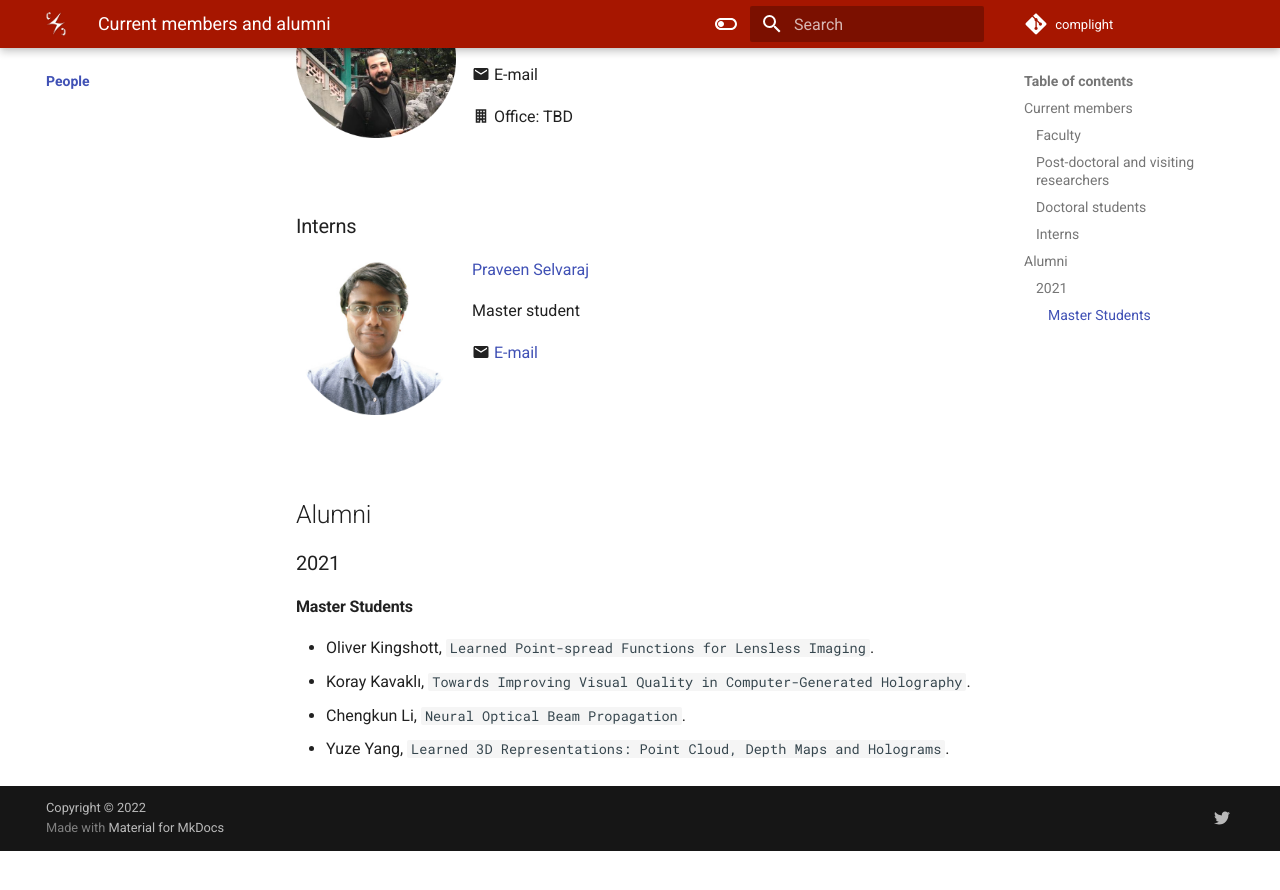
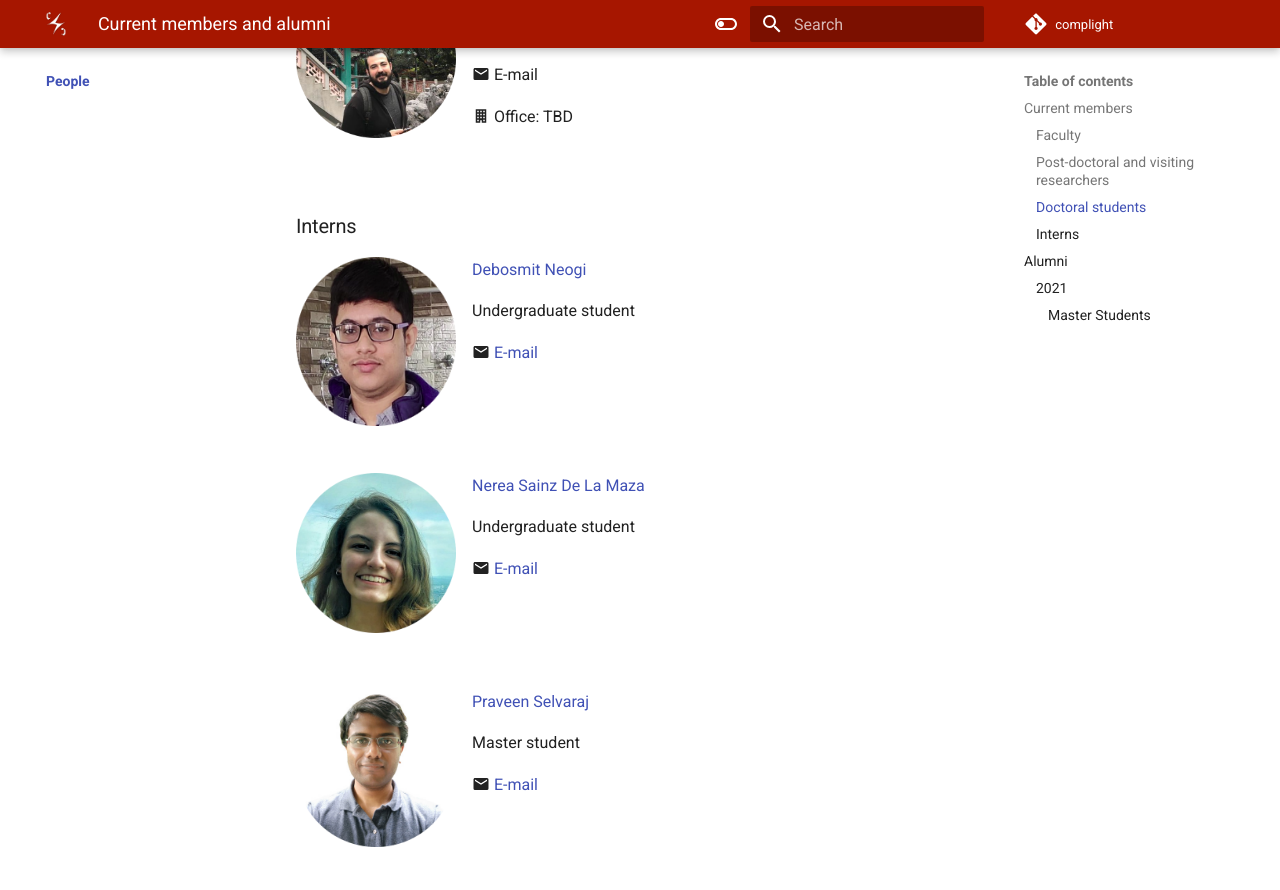
Before and after one commit to complight/complight.github.io, an MkDocs documentation site: the page built from docs/people/index.md, in a window 1280 px wide and 900 px high, scrolled down 1097 px. Shown: the top 890 px of the window. Built offline with MkDocs 1.6.1 and Material for MkDocs 9.7.7, drawn with Linux system fonts in a browser that asks for light colours; before the commit the page ends 1948 px from its top, so only the background shows below that.

Commit message:
Updating People's page.

```diff
--- a/docs/people/index.md
+++ b/docs/people/index.md
@@ -52,6 +52,30 @@ PhD student
 
 ### Interns
 <div style="float: left; height:200px;" class="boxed">
+<img align='left' src="../people/debosmit_neogi.png" width="160" alt/>
+</div>
+[Debosmit Neogi](https://debosmit-neogi.github.io/portfolio/about/)
+
+Undergraduate student
+
+:material-email: [E-mail](mailto:debosmit.cse@gmail.com)
+
+<br clear="left"/>
+
+
+<div style="float: left; height:200px;" class="boxed">
+<img align='left' src="../people/nerea_sainz_de_la_maza_melon.png" width="160" alt/>
+</div>
+[Nerea Sainz De La Maza](https://www.linkedin.com/in/nerea-sainz-de-la-maza-482796221/)
+
+Undergraduate student
+
+:material-email: [E-mail](mailto:nerea.melon.21@ucl.ac.uk)
+
+<br clear="left"/>
+
+
+<div style="float: left; height:200px;" class="boxed">
 <img align='left' src="../people/praveen_selvaraj.png" width="160" alt/>
 </div>
 [Praveen Selvaraj](https://in.linkedin.com/in/pravsels)
```
Also changed, not shown: docs/people/debosmit_neogi.png (added), docs/people/nerea_sainz_de_la_maza_melon.png (added).
